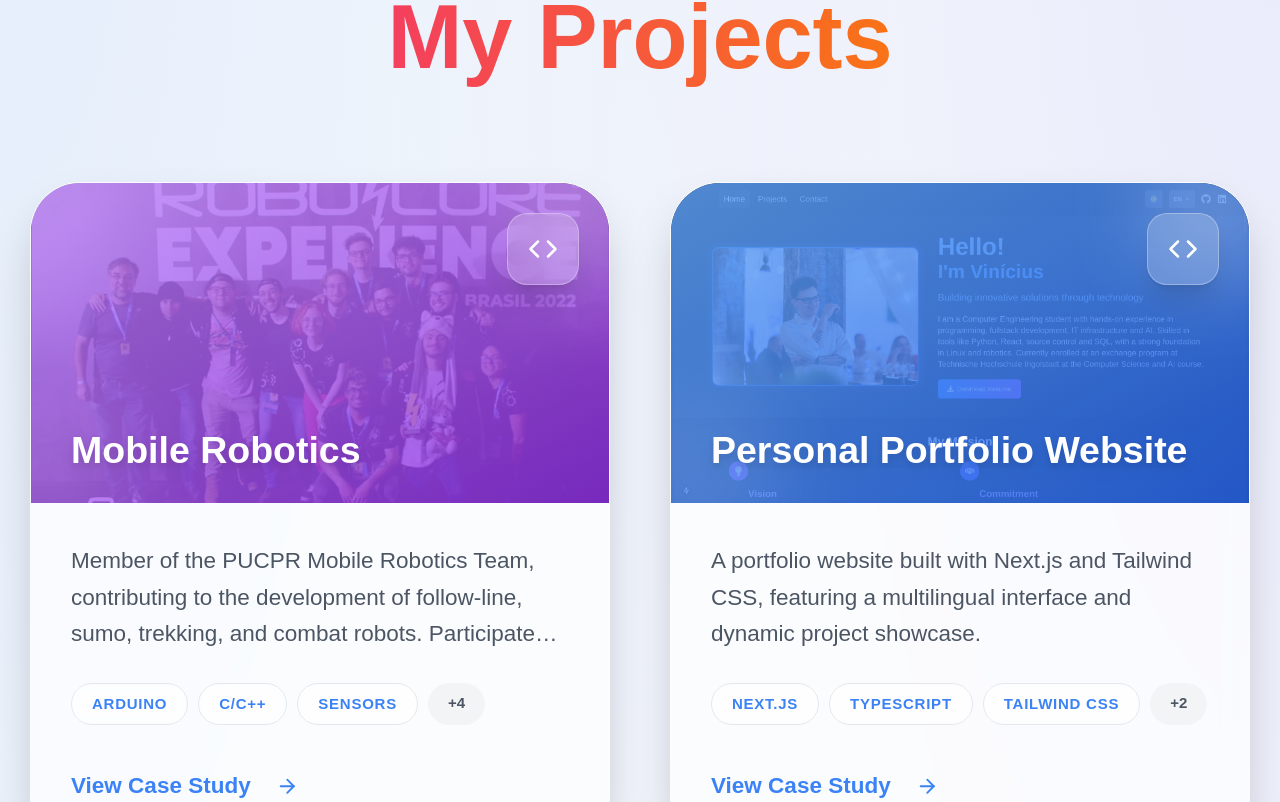
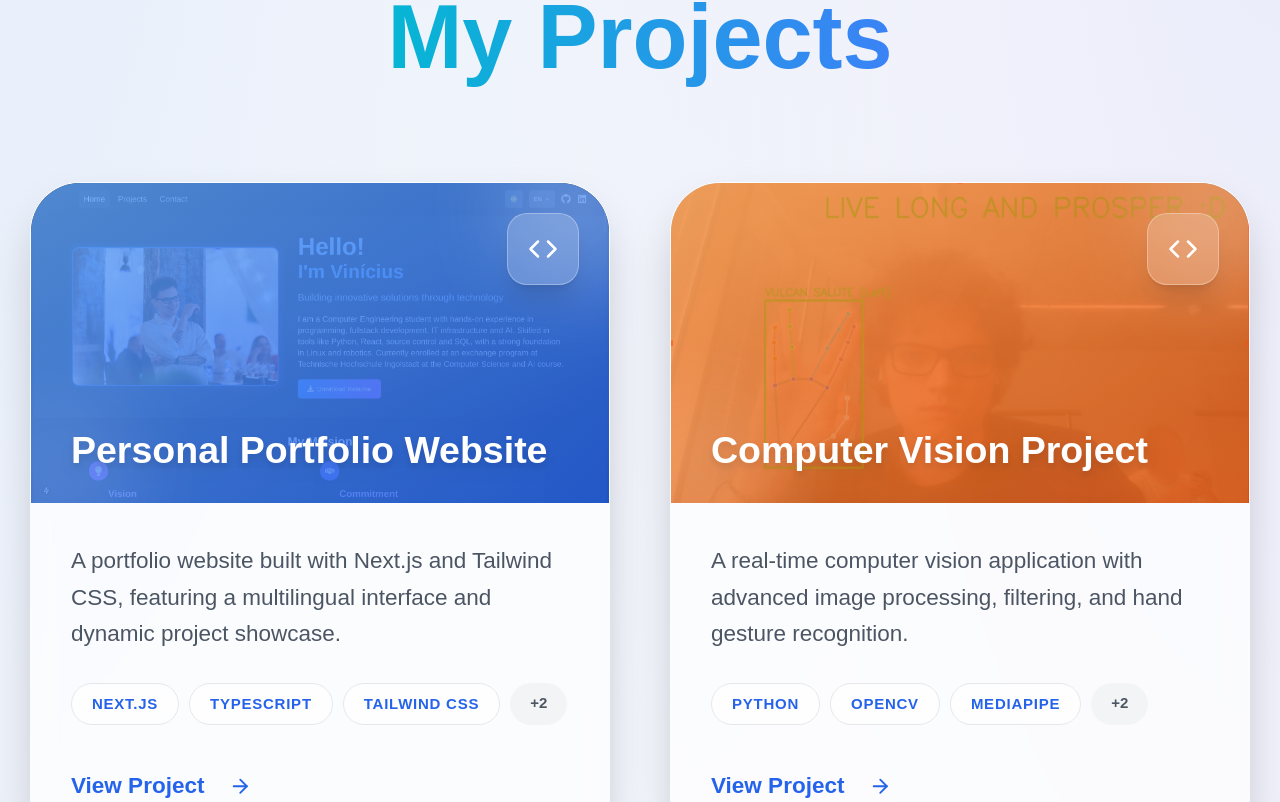
Before and after one commit to viniciusbregoli/bregoli-dev, a Next.js app: page /projects in a window 1280 px wide. Shown: the part 228-1030 px from the top of the page. Built offline with nearby package versions, Linux system fonts and the light colour scheme.

Commit message:
latest update

```diff
--- a/app/(core)/i18n/translations.ts
+++ b/app/(core)/i18n/translations.ts
@@ -55,6 +55,11 @@ export const translations: Translations = {
     pt: 'Baixar Currículo',
     de: 'Lebenslauf Herunterladen',
   },
+  'hero.viewExperience': {
+    en: 'View Experience',
+    pt: 'Ver Experiência',
+    de: 'Erfahrung Ansehen',
+  },
 
   // Goals Section
   'goals.title': {
@@ -68,19 +73,19 @@ export const translations: Translations = {
     de: 'Vision',
   },
   'goals.shortTermDesc': {
-    en: 'As a Computer Engineer, I am committed to developing innovative products and services that transform businesses and positively impact people\'s lives. I believe technology should be a force for good, capable of solving complex challenges and improving quality of life across communities.',
-    pt: 'Como engenheiro de computação, meu compromisso é desenvolver produtos e serviços inovadores que transformem negócios e impactem positivamente a vida das pessoas. Acredito que a tecnologia deve ser uma força para o bem, capaz de resolver desafios complexos e melhorar a qualidade de vida em diversas comunidades.',
-    de: 'Als Informatikingenieur setze ich mich für die Entwicklung innovativer Produkte und Dienstleistungen ein, die Unternehmen transformieren und das Leben der Menschen positiv beeinflussen. Ich glaube, dass Technologie eine Kraft zum Guten sein sollte, die komplexe Herausforderungen lösen und die Lebensqualität in verschiedenen Gemeinschaften verbessern kann.',
+    en: 'Build useful tools. Solve real problems. Keep learning. I enjoy taking on technical challenges and finding solutions that actually work, not just in theory.',
+    pt: 'Construir ferramentas úteis. Resolver problemas reais. Continuar aprendendo. Gosto de encarar desafios técnicos e encontrar soluções que realmente funcionam, não apenas na teoria.',
+    de: 'Nützliche Tools bauen. Echte Probleme lösen. Weiter lernen. Ich mag es, technische Herausforderungen anzunehmen und Lösungen zu finden, die wirklich funktionieren, nicht nur in der Theorie.',
   },
   'goals.longTerm': {
-    en: 'Commitment',
-    pt: 'Compromisso',
-    de: 'Engagement',
+    en: 'Approach',
+    pt: 'Abordagem',
+    de: 'Ansatz',
   },
   'goals.longTermDesc': {
-    en: 'I am dedicated to creating tools that help companies optimize processes and increase productivity while being socially responsible. I believe in technology as a means to democratize access to information and create a more just and sustainable world.',
-    pt: 'Estou dedicado a criar ferramentas que ajudem empresas a otimizar processos e aumentar a produtividade, mantendo a responsabilidade social. Acredito na tecnologia como meio para democratizar o acesso à informação e criar um mundo mais justo e sustentável.',
-    de: 'Ich bin bestrebt, Tools zu entwickeln, die Unternehmen helfen, Prozesse zu optimieren und die Produktivität zu steigern, während sie sozial verantwortlich bleiben. Ich glaube an Technologie als Mittel zur Demokratisierung des Informationszugangs und zur Schaffung einer gerechteren und nachhaltigeren Welt.',
+    en: 'I prefer working close to the code - debugging, experimenting, and iterating until things work right. Currently exploring AI and computer vision, always looking for the next thing to learn.',
+    pt: 'Prefiro trabalhar perto do código - debugando, experimentando e iterando até que as coisas funcionem. Atualmente explorando IA e visão computacional, sempre buscando a próxima coisa para aprender.',
+    de: 'Ich arbeite am liebsten nah am Code - debuggen, experimentieren und iterieren, bis alles richtig funktioniert. Aktuell erforsche ich KI und Computer Vision, immer auf der Suche nach dem nächsten Lernziel.',
   },
 
   // About Section
@@ -222,6 +227,16 @@ export const translations: Translations = {
     pt: 'Ver detalhes',
     de: 'Details anzeigen',
   },
+  'projects.viewProject': {
+    en: 'View Project',
+    pt: 'Ver Projeto',
+    de: 'Projekt Ansehen',
+  },
+  'projects.project': {
+    en: 'Project',
+    pt: 'Projeto',
+    de: 'Projekt',
+  },
   'projects.backToProjects': {
     en: 'Back to Projects',
     pt: 'Voltar para Projetos',
@@ -329,6 +344,51 @@ export const translations: Translations = {
     pt: 'Obrigado! Sua mensagem foi enviada com sucesso. Entrarei em contato em breve.',
     de: 'Vielen Dank! Ihre Nachricht wurde erfolgreich gesendet. Ich werde mich bald bei Ihnen melden.',
   },
+  'contact.submitError': {
+    en: 'There was a problem sending your message. Please try again later.',
+    pt: 'Houve um problema ao enviar sua mensagem. Por favor, tente novamente mais tarde.',
+    de: 'Beim Senden Ihrer Nachricht ist ein Problem aufgetreten. Bitte versuchen Sie es später erneut.',
+  },
+  'contact.validation.nameRequired': {
+    en: 'Name is required',
+    pt: 'Nome é obrigatório',
+    de: 'Name ist erforderlich',
+  },
+  'contact.validation.emailRequired': {
+    en: 'Email is required',
+    pt: 'Email é obrigatório',
+    de: 'E-Mail ist erforderlich',
+  },
+  'contact.validation.emailInvalid': {
+    en: 'Please enter a valid email address',
+    pt: 'Por favor, insira um endereço de email válido',
+    de: 'Bitte geben Sie eine gültige E-Mail-Adresse ein',
+  },
+  'contact.validation.messageRequired': {
+    en: 'Message is required',
+    pt: 'Mensagem é obrigatória',
+    de: 'Nachricht ist erforderlich',
+  },
+  'contact.validation.messageTooShort': {
+    en: 'Message must be at least 10 characters long',
+    pt: 'A mensagem deve ter pelo menos 10 caracteres',
+    de: 'Die Nachricht muss mindestens 10 Zeichen lang sein',
+  },
+  'contact.placeholder.name': {
+    en: 'Your name',
+    pt: 'Seu nome',
+    de: 'Ihr Name',
+  },
+  'contact.placeholder.email': {
+    en: 'your-email@example.com',
+    pt: 'seu-email@exemplo.com',
+    de: 'ihre-email@beispiel.de',
+  },
+  'contact.placeholder.message': {
+    en: 'Your message here...',
+    pt: 'Sua mensagem aqui...',
+    de: 'Ihre Nachricht hier...',
+  },
 
   // Footer
   'footer.rights': {
--- a/app/(features)/projects/projectData.ts
+++ b/app/(features)/projects/projectData.ts
@@ -38,71 +38,6 @@ export interface Project {
 }
 
 export const projects: Project[] = [
-  {
-    id: 'mobile-robotics',
-    title: {
-      en: 'Mobile Robotics',
-      pt: 'Robótica Móvel',
-      de: 'Mobile Robotik',
-    },
-    description: {
-      en: 'Member of the PUCPR Mobile Robotics Team, contributing to the development of follow-line, sumo, trekking, and combat robots. Participated in competitions like RoboCore Experience (RCX) and IRONCup.',
-      pt: 'Membro da Equipe de Robótica Móvel da PUCPR, contribuindo para o desenvolvimento de robôs seguidores de linha, sumô, trekking e combate. Participação em competições como RoboCore Experience (RCX) e IRONCup.',
-      de: 'Mitglied des PUCPR Mobile Robotics Teams, Mitwirkung an der Entwicklung von Linienfolge-, Sumo-, Trekking- und Kampfrobotern. Teilnahme an Wettbewerben wie RoboCore Experience (RCX) und IRONCup.',
-    },
-    detailedDescription: {
-      en: 'As a member of the PUCPR Mobile Robotics Team, I had the opportunity to work with a group of engineers to design, build, and program various types of robots for competitions. Our team specialized in different robot categories including line followers, sumo robots, trekking robots, and combat robots.\n\nFor line follower robots, I worked on optimizing PID controllers to achieve faster and more accurate line tracking. The sumo robots required robust mechanical design and effective opponent detection strategies. The trekking robots involved advanced navigation algorithms to traverse complex terrains. Finally, the combat robots demanded durable construction and innovative weapon systems.\n\nWe participated in robotics competitions like RoboCore Experience (RCX) and IRONCup, where we had the opportunity to test our creations against other university teams. These experiences helped me develop strong problem-solving skills, teamwork abilities, and practical knowledge of embedded systems programming.',
-      pt: 'Como membro da Equipe de Robótica Móvel da PUCPR, tive a oportunidade de trabalhar com um grupo de engenheiros para projetar, construir e programar vários tipos de robôs para competições. Nossa equipe se especializou em diferentes categorias de robôs, incluindo seguidores de linha, robôs de sumô, robôs de trekking e robôs de combate.\n\nPara os robôs seguidores de linha, trabalhei na otimização de controladores PID para obter um rastreamento de linha mais rápido e preciso. Os robôs de sumô requeriam design mecânico robusto e estratégias eficazes de detecção de oponentes. Os robôs de trekking envolviam algoritmos avançados de navegação para atravessar terrenos complexos. Finalmente, os robôs de combate exigiam construção durável e sistemas de armas inovadores.\n\nParticipamos de importantes competições de robótica como RoboCore Experience (RCX) e IRONCup, onde tivemos a oportunidade de testar nossas criações contra outras equipes universitárias. Essas experiências me ajudaram a desenvolver fortes habilidades de resolução de problemas, capacidades de trabalho em equipe e conhecimento prático de programação de sistemas embarcados.',
-      de: 'Als Mitglied des PUCPR Mobile Robotics Teams hatte ich die Gelegenheit, mit eine Gruppe von Ingenieuren zusammenzuarbeiten, um verschiedene Arten von Robotern für Wettbewerbe zu entwerfen, zu bauen und zu programmieren. Unser Team spezialisierte sich auf verschiedene Roboterkategorien, darunter Linienfolger, Sumo-Roboter, Trekking-Roboter und Kampfroboter.\n\nFür Linienfolger-Roboter arbeitete ich an der Optimierung von PID-Reglern, um eine schnellere und genauere Linienverfolgung zu erreichen. Die Sumo-Roboter erforderten ein robustes mechanisches Design und effektive Strategien zur Gegnererkennung. Die Trekking-Roboter beinhalteten fortschrittliche Navigationsalgorithmen, um komplexes Gelände zu durchqueren. Schließlich erforderten die Kampfroboter eine langlebige Konstruktion und innovative Waffensysteme.\n\nWir nahmen an prominenten Robotik-Wettbewerben wie RoboCore Experience (RCX) und IRONCup teil, wo wir die Gelegenheit hatten, unsere Kreationen gegen andere Universitätsteams zu testen. Diese Erfahrungen halfen mir, starke Problemlösungsfähigkeiten, Teamarbeitsfähigkeiten und praktisches Wissen über die Programmierung eingebetteter Systeme zu entwickeln.',
-    },
-    technologies: [
-      {
-        en: 'Arduino',
-        pt: 'Arduino',
-        de: 'Arduino',
-      },
-      {
-        en: 'C/C++',
-        pt: 'C/C++',
-        de: 'C/C++',
-      },
-      {
-        en: 'Sensors',
-        pt: 'Sensores',
-        de: 'Sensoren',
-      },
-      {
-        en: 'Microcontrollers',
-        pt: 'Microcontroladores',
-        de: 'Mikrocontroller',
-      },
-      {
-        en: 'PID Controllers',
-        pt: 'Controladores PID',
-        de: 'PID-Regler',
-      },
-      {
-        en: '3D Printing',
-        pt: 'Impressão 3D',
-        de: '3D-Druck',
-      },
-      {
-        en: 'CAD Design',
-        pt: 'Design CAD',
-        de: 'CAD-Design',
-      },
-    ],
-    color: 'purple',
-    icon: 'code',
-    gallery: ['/images/mobile-robotics-1.png', '/images/mobile-robotics-2.png'],
-    startDate: '2021',
-    endDate: '2023',
-    projectType: {
-      en: 'Academic Team Project',
-      pt: 'Projeto de Equipe Acadêmica',
-      de: 'Akademisches Teamprojekt',
-    },
-  },
   {
     id: 'bregoli-dev',
     title: {
--- a/app/components/contact/ContactForm.tsx
+++ b/app/components/contact/ContactForm.tsx
@@ -20,7 +20,7 @@ type FormErrors = {
 };
 
 export default function ContactForm() {
-  const { t, language } = useLanguage();
+  const { t } = useLanguage();
   const [formData, setFormData] = useState<FormData>({
     name: '',
     email: '',
@@ -47,51 +47,26 @@ export default function ContactForm() {
 
     // Validate name
     if (!formData.name.trim()) {
-      newErrors.name =
-        language === 'en'
-          ? 'Name is required'
-          : language === 'pt'
-            ? 'Nome é obrigatório'
-            : 'Name ist erforderlich';
+      newErrors.name = t('contact.validation.nameRequired');
       isValid = false;
     }
 
     // Validate email
     const emailRegex = /^[^\s@]+@[^\s@]+\.[^\s@]+$/;
     if (!formData.email.trim()) {
-      newErrors.email =
-        language === 'en'
-          ? 'Email is required'
-          : language === 'pt'
-            ? 'Email é obrigatório'
-            : 'E-Mail ist erforderlich';
+      newErrors.email = t('contact.validation.emailRequired');
       isValid = false;
     } else if (!emailRegex.test(formData.email)) {
-      newErrors.email =
-        language === 'en'
-          ? 'Please enter a valid email address'
-          : language === 'pt'
-            ? 'Por favor, insira um endereço de email válido'
-            : 'Bitte geben Sie eine gültige E-Mail-Adresse ein';
+      newErrors.email = t('contact.validation.emailInvalid');
       isValid = false;
     }
 
     // Validate message
     if (!formData.message.trim()) {
-      newErrors.message =
-        language === 'en'
-          ? 'Message is required'
-          : language === 'pt'
-            ? 'Mensagem é obrigatória'
-            : 'Nachricht ist erforderlich';
+      newErrors.message = t('contact.validation.messageRequired');
       isValid = false;
     } else if (formData.message.trim().length < 10) {
-      newErrors.message =
-        language === 'en'
-          ? 'Message must be at least 10 characters long'
-          : language === 'pt'
-            ? 'A mensagem deve ter pelo menos 10 caracteres'
-            : 'Die Nachricht muss mindestens 10 Zeichen lang sein';
+      newErrors.message = t('contact.validation.messageTooShort');
       isValid = false;
     }
 
@@ -127,13 +102,7 @@ export default function ContactForm() {
       setFormData({ name: '', email: '', message: '' });
     } catch (error) {
       console.error('Error submitting form:', error);
-      setSubmitError(
-        language === 'en'
-          ? 'There was a problem sending your message. Please try again later.'
-          : language === 'pt'
-            ? 'Houve um problema ao enviar sua mensagem. Por favor, tente novamente mais tarde.'
-            : 'Beim Senden Ihrer Nachricht ist ein Problem aufgetreten. Bitte versuchen Sie es später erneut.',
-      );
+      setSubmitError(t('contact.submitError'));
     } finally {
       setIsSubmitting(false);
     }
@@ -153,7 +122,7 @@ export default function ContactForm() {
         onChange={handleChange}
         error={errors.name}
         label={t('contact.name')}
-        placeholder={language === 'en' ? 'Your name' : language === 'pt' ? 'Seu nome' : 'Ihr Name'}
+        placeholder={t('contact.placeholder.name')}
       />
 
       <FormField
@@ -164,13 +133,7 @@ export default function ContactForm() {
         onChange={handleChange}
         error={errors.email}
         label={t('contact.emailField')}
-        placeholder={
-          language === 'en'
-            ? 'your-email@example.com'
-            : language === 'pt'
-              ? 'seu-email@exemplo.com'
-              : 'ihre-email@beispiel.de'
-        }
+        placeholder={t('contact.placeholder.email')}
       />
 
       <FormField
@@ -181,13 +144,7 @@ export default function ContactForm() {
         onChange={handleChange}
         error={errors.message}
         label={t('contact.message')}
-        placeholder={
-          language === 'en'
-            ? 'Your message here...'
-            : language === 'pt'
-              ? 'Sua mensagem aqui...'
-              : 'Ihre Nachricht hier...'
-        }
+        placeholder={t('contact.placeholder.message')}
         rows={5}
       />
 
--- a/app/components/home/EducationSection.tsx
+++ b/app/components/home/EducationSection.tsx
@@ -29,10 +29,10 @@ const itemVariants = {
 };
 
 export default function EducationSection() {
-  const { language } = useLanguage();
+  const { language, t } = useLanguage();
   const educations = getEducationData();
 
-  const title = language === 'en' ? 'Education' : language === 'pt' ? 'Educação' : 'Bildung';
+  const title = t('education.title');
 
   return (
     <div id="education" className="py-24 relative overflow-hidden">
--- a/app/components/home/HeroProfile.tsx
+++ b/app/components/home/HeroProfile.tsx
@@ -95,7 +95,7 @@ export default function HeroSection() {
                   href="#experience"
                   className="inline-flex items-center justify-center px-8 py-4 font-bold text-gray-700 dark:text-white transition-all duration-200 bg-white/50 dark:bg-white/10 backdrop-blur-sm border border-gray-200 dark:border-white/10 rounded-xl hover:bg-white dark:hover:bg-white/20 focus:outline-none"
                 >
-                  View Experience
+                  {t('hero.viewExperience')}
                 </a>
               </motion.div>
             </div>
--- a/app/components/home/SkillsGrid.tsx
+++ b/app/components/home/SkillsGrid.tsx
@@ -12,7 +12,7 @@ export default function SkillsSection() {
   return (
     <div id="skills" className="py-24 relative overflow-hidden">
       <div className="max-w-6xl mx-auto px-4">
-        <SectionTitle className="text-gray-800 dark:text-rose-300">
+        <SectionTitle className="text-gray-800 dark:text-cyan-300">
           {t('skills.title')}
         </SectionTitle>
 
--- a/app/components/projects/ProjectCard.tsx
+++ b/app/components/projects/ProjectCard.tsx
@@ -5,7 +5,7 @@ import Image from 'next/image';
 import Link from 'next/link';
 import { FiCode, FiBookOpen, FiArrowRight } from 'react-icons/fi';
 import { Project } from '../../(features)/projects/projectData';
-import { Language } from '../../(core)/i18n/translations';
+import { Language, translations } from '../../(core)/i18n/translations';
 import { getGradientByColor } from './GradientUtils';
 
 interface ProjectCardProps {
@@ -94,11 +94,7 @@ export default function ProjectCard({ project, language }: ProjectCardProps) {
           {/* Action Link */}
           <div className="flex items-center text-primary font-bold text-lg group/link">
             <span className="mr-3">
-              {language === 'en'
-                ? 'View Case Study'
-                : language === 'pt'
-                  ? 'Ver Detalhes'
-                  : 'Details ansehen'}
+              {translations['projects.viewProject'][language] || translations['projects.viewProject'].en}
             </span>
             <div className="bg-primary/10 p-2 rounded-full group-hover/link:bg-primary group-hover/link:text-white transition-all duration-300">
               <FiArrowRight />
--- a/app/components/projects/ProjectHeader.tsx
+++ b/app/components/projects/ProjectHeader.tsx
@@ -4,7 +4,7 @@ import { motion } from 'framer-motion';
 import Link from 'next/link';
 import { FiChevronLeft } from 'react-icons/fi';
 import { Project } from '../../(features)/projects/projectData';
-import { Language } from '../../(core)/i18n/translations';
+import { Language, translations } from '../../(core)/i18n/translations';
 
 interface ProjectHeaderProps {
   project: Project;
@@ -38,11 +38,7 @@ export default function ProjectHeader({ project, language, gradient }: ProjectHe
             className="group inline-flex items-center text-white bg-white/10 backdrop-blur-md hover:bg-white/20 px-6 py-3 rounded-2xl font-bold transition-all duration-300 border border-white/20 shadow-xl"
           >
             <FiChevronLeft className="mr-2 group-hover:-translate-x-1 transition-transform" />
-            {language === 'en'
-              ? 'Back to Projects'
-              : language === 'pt'
-                ? 'Voltar para Projetos'
-                : 'Zurück zu Projekten'}
+            {translations['projects.backToProjects'][language] || translations['projects.backToProjects'].en}
           </Link>
         </motion.div>
 
@@ -52,7 +48,7 @@ export default function ProjectHeader({ project, language, gradient }: ProjectHe
           transition={{ duration: 0.8, delay: 0.2 }}
         >
           <span className="inline-block px-4 py-1.5 rounded-full bg-white/20 backdrop-blur-md text-white border border-white/30 text-xs font-black uppercase tracking-widest mb-6">
-            Case Study
+            {translations['projects.project'][language] || translations['projects.project'].en}
           </span>
           <h1 className="text-5xl md:text-7xl lg:text-8xl font-black text-white mb-8 tracking-tighter leading-none">
             {project.title[language] || project.title.en}
--- a/app/globals.css
+++ b/app/globals.css
@@ -9,9 +9,9 @@ html {
 :root {
   --background: #f8fafc;
   --foreground: #0f172a;
-  --primary: #3b82f6;
-  --secondary: #6366f1;
-  --accent: #f43f5e;
+  --primary: #2563eb;
+  --secondary: #4f46e5;
+  --accent: #0891b2;
 }
 
 .dark {
@@ -19,7 +19,7 @@ html {
   --foreground: #f8fafc;
   --primary: #60a5fa;
   --secondary: #818cf8;
-  --accent: #fb7185;
+  --accent: #22d3ee;
 }
 
 body {
@@ -83,22 +83,27 @@ body {
   @apply bg-clip-text text-transparent bg-gradient-to-r from-primary to-secondary;
 }
 
+.text-gradient-accent {
+  @apply bg-clip-text text-transparent bg-gradient-to-r from-cyan-500 to-blue-500;
+}
+
+/* Legacy alias - same as accent now */
 .text-gradient-rose {
-  @apply bg-clip-text text-transparent bg-gradient-to-r from-rose-500 to-orange-500;
+  @apply bg-clip-text text-transparent bg-gradient-to-r from-cyan-500 to-blue-500;
 }
 
 /* Mesh Gradient Background */
 .mesh-gradient {
   background-color: var(--background);
-  background-image: radial-gradient(at 0% 0%, rgba(59, 130, 246, 0.1) 0px, transparent 50%),
-    radial-gradient(at 100% 0%, rgba(99, 102, 241, 0.1) 0px, transparent 50%),
-    radial-gradient(at 100% 100%, rgba(244, 63, 94, 0.1) 0px, transparent 50%),
-    radial-gradient(at 0% 100%, rgba(59, 130, 246, 0.1) 0px, transparent 50%);
+  background-image: radial-gradient(at 0% 0%, rgba(37, 99, 235, 0.08) 0px, transparent 50%),
+    radial-gradient(at 100% 0%, rgba(79, 70, 229, 0.08) 0px, transparent 50%),
+    radial-gradient(at 100% 100%, rgba(8, 145, 178, 0.08) 0px, transparent 50%),
+    radial-gradient(at 0% 100%, rgba(37, 99, 235, 0.08) 0px, transparent 50%);
 }
 
 .dark .mesh-gradient {
-  background-image: radial-gradient(at 0% 0%, rgba(59, 130, 246, 0.15) 0px, transparent 50%),
-    radial-gradient(at 100% 0%, rgba(99, 102, 241, 0.15) 0px, transparent 50%),
-    radial-gradient(at 100% 100%, rgba(244, 63, 94, 0.15) 0px, transparent 50%),
-    radial-gradient(at 0% 100%, rgba(59, 130, 246, 0.15) 0px, transparent 50%);
+  background-image: radial-gradient(at 0% 0%, rgba(96, 165, 250, 0.15) 0px, transparent 50%),
+    radial-gradient(at 100% 0%, rgba(129, 140, 248, 0.15) 0px, transparent 50%),
+    radial-gradient(at 100% 100%, rgba(34, 211, 238, 0.12) 0px, transparent 50%),
+    radial-gradient(at 0% 100%, rgba(96, 165, 250, 0.15) 0px, transparent 50%);
 }
```
